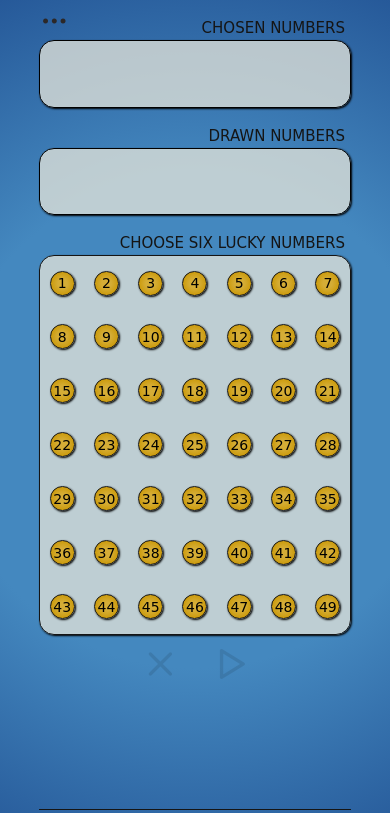
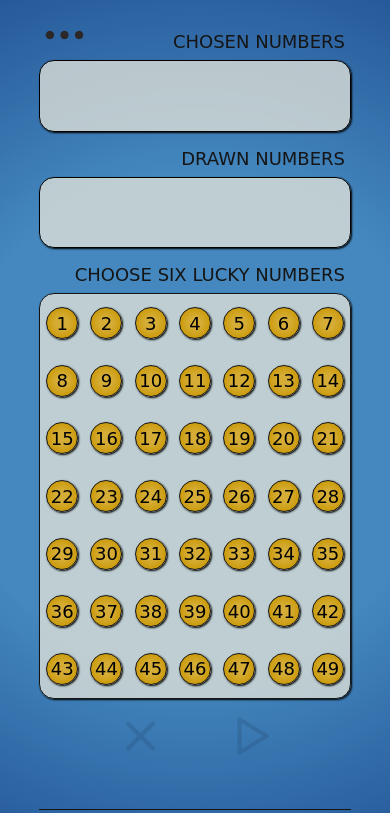
Before and after one commit to qntek/lottery, a plain HTML site: page index.html in a window 390 px wide. Shown: the top 813 px of the page. Drawn offline with nearby package versions, Linux system fonts and the light colour scheme; a web font is replaced by a local one.

Commit message:
add media query for min-width 390px

```diff
--- /dev/null
+++ b/sass/_media_min400px.scss
@@ -0,0 +1,86 @@
+@media (min-width: 390px) {
+	.menu {
+		padding-top: 0.8rem;
+		.ti-dots {
+			font-size: 5rem;
+		}
+	}
+	.box {
+		height: 8.5vh;
+	}
+	.box__header {
+		top: -30px;
+		font-size: 1.8rem;
+	}
+	.input__box {
+		margin-top: 6rem;
+	}
+	.output__box {
+		margin-top: 4.5rem;
+	}
+	.pickBall__box {
+		height: 48vh;
+		margin-top: 4.5rem;
+		margin-bottom: 2rem;
+	}
+	.ball {
+		width: 30px;
+		height: 30px;
+		padding: 15px;
+		font-size: 1.8rem;
+	}
+	.button__box {
+		margin: 0 auto;
+		padding: 2rem;
+		width: 200px;
+		height: 30px;
+		font-size: 5rem;
+		color: rgba(0, 0, 0, 0.1);
+	}
+	// footer {
+	//     width: 100%;
+	//     min-width: 300px;
+	//     height: 35px;
+	//     margin-top: auto;
+	//     display: flex;
+	//     justify-content: space-between;
+	//     align-items: center;
+	//     border-top: 1px solid $border_color;
+	//     .footer__logo_box {
+	//         display: flex;
+	//         justify-content: center;
+	//         align-items: center;
+	//         width: 22px;
+	//         height: 22px;
+	//         margin-left: 0.5rem;
+	//         border-radius: 50%;
+	//         background-color: $main_bgc;
+	//     }
+	//     p {
+	//         font-size: 1.4rem;
+	//         margin-right: 0.5rem;
+	//     }
+	//     a {
+	//         text-decoration: none;
+	//         color: $border_color;
+	//     }
+	//     .ti-brand-github {
+	//         font-size: 1.6rem;
+	//     }
+	// }
+	.nav__box {
+		&_text {
+			font-size: 3rem;
+		}
+		&_option {
+			min-width: 300px;
+			max-width: 100%;
+			padding: 1rem;
+			font-size: 4rem;
+		}
+		&_option_underline {
+			margin-top: 0;
+			padding-top: 5px;
+		}
+	}
+}
--- a/sass/style.scss
+++ b/sass/style.scss
@@ -7,6 +7,7 @@ body {
 	width: 100%;
 	height: 100%;
 	font-family: 'Rubik Dirt', cursive;
+	user-select: none;
 }
 
 .wrapper {
@@ -44,9 +45,6 @@ body {
 	grid-template-columns: 1fr 1fr 1fr 1fr 1fr 1fr;
 	place-items: center;
 	align-items: center;
-	// display: flex;
-	// justify-content: space-evenly;
-	// flex-wrap: nowrap;
 	background-color: $main_bgc;
 	border: 1px solid black;
 	border-radius: 1.5rem;
@@ -210,3 +208,6 @@ footer {
 		transform: translateX(0)
 	}
 }
+
+
+@import "media_min400px";
```
Also changed, not shown: css/style.css, 1 other file.
